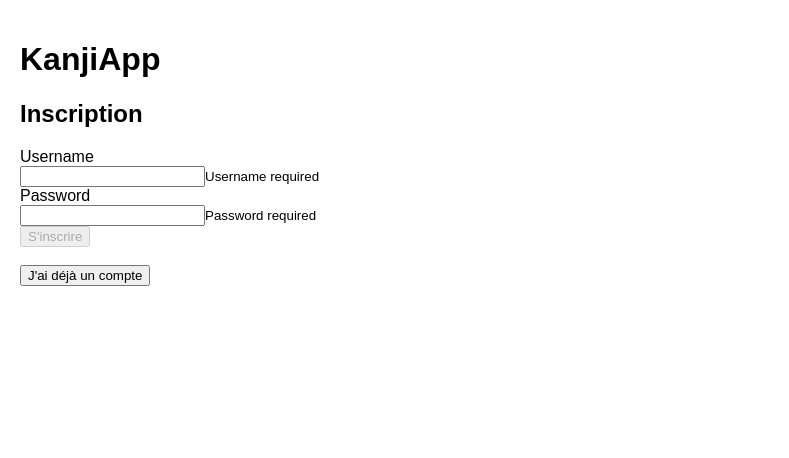
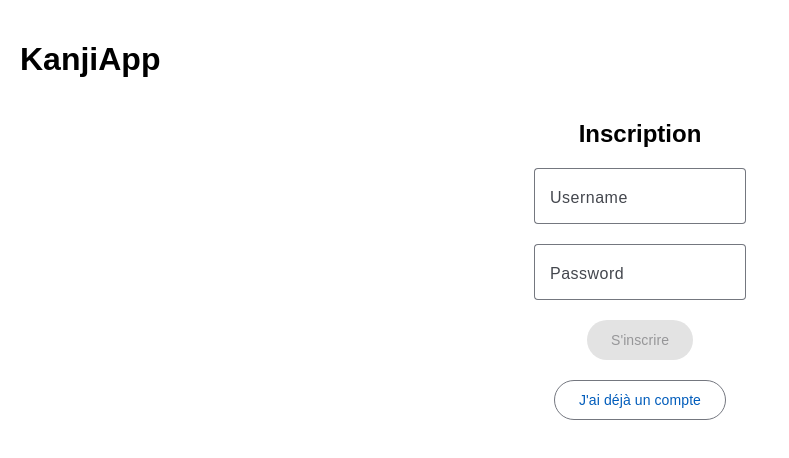
Before and after one commit to AntoineCairey/kanji, an Angular app in the folder frontend/: page /signup in a window 1280 px wide. Shown: the top 458 px of the page, without its empty margins (0-789 px from the left). Built offline with nearby package versions, Linux system fonts and the light colour scheme.

Commit message:
style signup page

```diff
--- a/frontend/src/app/pages/login/login.component.html
+++ b/frontend/src/app/pages/login/login.component.html
@@ -1,14 +1,16 @@
 <div class="container">
-  <h3>Connexion</h3>
-  <form (submit)="login()" [formGroup]="loginFormGroup">
+  <h2>Connexion</h2>
+  <form [formGroup]="loginFormGroup" (submit)="login()">
     <mat-form-field hideRequiredMarker>
       <mat-label>Username</mat-label>
       <input matInput type="text" formControlName="username" />
     </mat-form-field>
+
     <mat-form-field hideRequiredMarker>
       <mat-label>Password</mat-label>
       <input matInput type="password" formControlName="password" />
     </mat-form-field>
+
     <button mat-flat-button [disabled]="loginFormGroup.invalid">
       Se connecter
     </button>
@@ -16,6 +18,7 @@
       <mat-error>Invalid credentials</mat-error>
     }
   </form>
+
   <button mat-stroked-button (click)="navigate(['signup'])">
     Je n'ai pas de compte
   </button>
--- a/frontend/src/app/pages/signup/signup.component.css
+++ b/frontend/src/app/pages/signup/signup.component.css
@@ -0,0 +1,12 @@
+form {
+  display: flex;
+  flex-direction: column;
+  align-items: center;
+  margin-bottom: 20px;
+}
+
+.container {
+  display: flex;
+  flex-direction: column;
+  align-items: center;
+}
--- a/frontend/src/app/pages/signup/signup.component.html
+++ b/frontend/src/app/pages/signup/signup.component.html
@@ -1,33 +1,34 @@
 <div class="container">
   <h2>Inscription</h2>
-
   <form [formGroup]="signupForm" (submit)="signup()">
-    <div class="form-group">
-      <label for="username">Username</label>
-      <br>
-      <input type="text" id="username" formControlName="username" />
+    <mat-form-field hideRequiredMarker>
+      <mat-label for="username">Username</mat-label>
+      <input matInput type="text" id="username" formControlName="username" />
       @if (signupForm.get("username")?.hasError("required")) {
-        <small>Username required</small>
+        <mat-error>Username required</mat-error>
       }
       @if (signupForm.get("username")?.hasError("minlength")) {
-        <small>Must be at least 3 characters</small>
+        <mat-error>Must be at least 3 characters</mat-error>
       }
-    </div>
+    </mat-form-field>
 
-    <div class="form-group">
-      <label for="password">Password</label>
-      <br>
-      <input type="text" id="password" formControlName="password" />
+    <mat-form-field hideRequiredMarker>
+      <mat-label for="password">Password</mat-label>
+      <input matInput type="password" id="password" formControlName="password" />
       @if (signupForm.get("password")?.hasError("required")) {
-        <small>Password required</small>
+        <mat-error>Password required</mat-error>
       }
       @if (signupForm.get("password")?.hasError("minlength")) {
-        <small>Must be at least 3 characters</small>
+        <mat-error>Must be at least 3 characters</mat-error>
       }
-    </div>
+    </mat-form-field>
 
-    <button type="submit" [disabled]="signupForm.invalid">S'inscrire</button>
+    <button mat-flat-button type="submit" [disabled]="signupForm.invalid">
+      S'inscrire
+    </button>
   </form>
-  <br />
-  <button (click)="navigate(['login'])">J'ai déjà un compte</button>
+
+  <button mat-stroked-button (click)="navigate(['login'])">
+    J'ai déjà un compte
+  </button>
 </div>
```
Also changed, not shown: frontend/src/app/pages/signup/signup.component.ts (+19 -5 lines).
